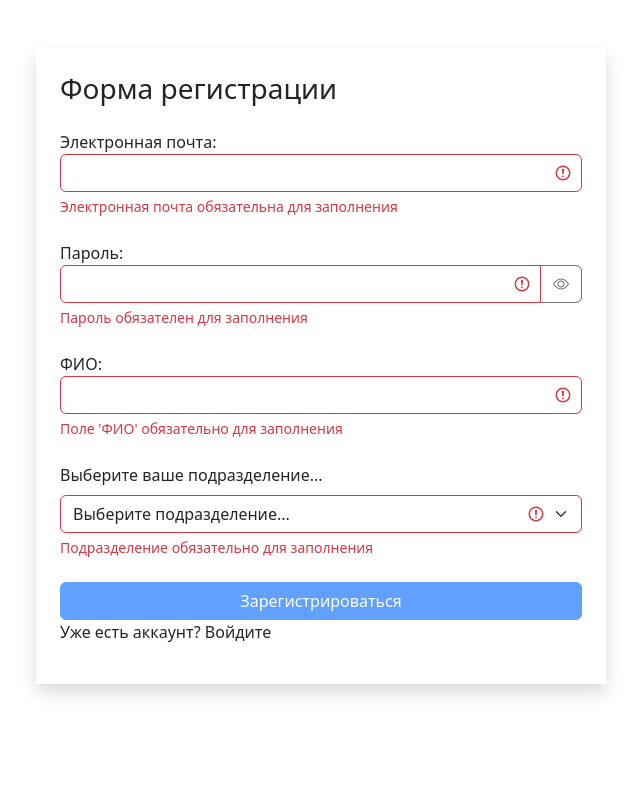
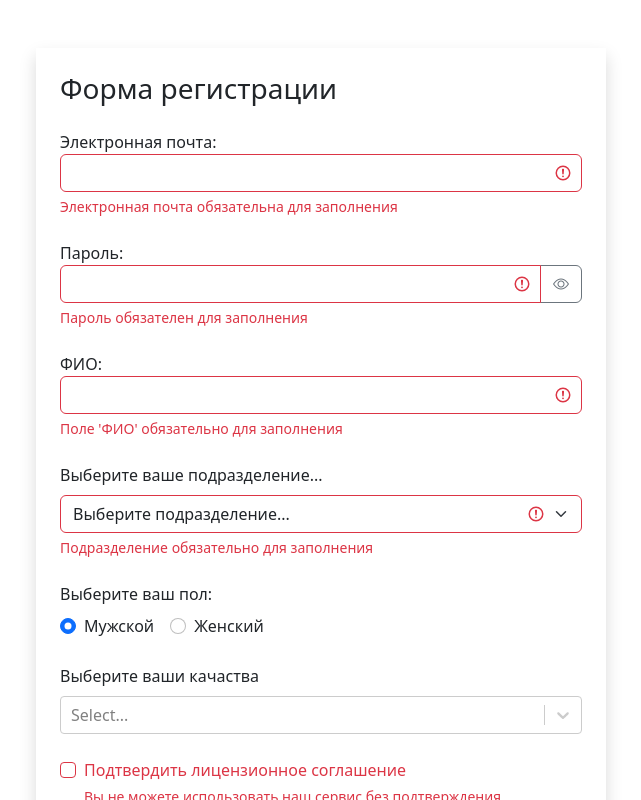
Before and after one commit to djbobah/testing, a React (Create React App) app: page /1 in a window 1280 px wide. Both pictures are taken after a click on the button "Зарегистрируйтесь". Shown: the top 800 px of the page, without its empty margins (319-960 px from the left). Built offline with nearby package versions, Linux system fonts and the light colour scheme.

Commit message:
checkbox done

```diff
--- a/package.json
+++ b/package.json
@@ -12,6 +12,7 @@
     "react-dom": "^18.2.0",
     "react-router-dom": "^6.9.0",
     "react-scripts": "5.0.1",
+    "react-select": "^5.7.0",
     "web-vitals": "^2.1.4"
   },
   "scripts": {
--- a/src/api/fake.api/departments.api.js
+++ b/src/api/fake.api/departments.api.js
@@ -1,14 +1,14 @@
 export const department = [
-  { id: "1", id_sl: "16-а00120", name: "Руководство" },
-  { id: "2", id_sl: "16-а00121", name: "Исполнители при руководстве" },
-  { id: "3", id_sl: "16-а00135", name: "Автотранспортный участок" },
-  { id: "4", id_sl: "16-а00129", name: "Хозяйственный участок" },
-  { id: "5", id_sl: "16-а00134", name: "Служба АиМО" },
-  { id: "6", id_sl: "16-а00132", name: "Служба по ЭГРС" },
-  { id: "7", id_sl: "16-а00133", name: "Служба ЭВС" },
-  { id: "8", id_sl: "16-а00131", name: "Служба ЗоК" },
-  { id: "9", id_sl: "16-а00130", name: "Служба ЛЭС" },
-  { id: "10", id_sl: "16-а00128", name: "Участок по ХР и МТС" },
+  { id: "1", name: "Руководство", comment: "16-а00120" },
+  { id: "2", name: "Исполнители при руководстве", comment: "16-а00121" },
+  { id: "3", name: "Автотранспортный участок", comment: "16-а00135" },
+  { id: "4", name: "Хозяйственный участок", comment: "16-а00129" },
+  { id: "5", name: "Служба АиМО", comment: "16-а00134" },
+  { id: "6", name: "Служба по ЭГРС", comment: "16-а00132" },
+  { id: "7", name: "Служба ЭВС", comment: "16-а00133" },
+  { id: "8", name: "Служба ЗоК", comment: "16-а00131" },
+  { id: "9", name: "Служба ЛЭС", comment: "16-а00130" },
+  { id: "10", name: "Участок по ХР и МТС", comment: "16-а00128" },
 ];
 const fetchAll = () =>
   new Promise((resolve) => {
--- /dev/null
+++ b/src/api/fake.api/qualities.api.js
@@ -0,0 +1,17 @@
+export const qualities = [
+  { id: "1", name: "Нудила" },
+  { id: "2", name: "Красавчик" },
+  { id: "3", name: "Смешной" },
+  { id: "4", name: "Тупой" },
+  { id: "5", name: "Злой" },
+];
+const fetchAll = () =>
+  new Promise((resolve) => {
+    window.setTimeout(function () {
+      resolve(qualities);
+    }, 2000);
+  });
+
+export default {
+  fetchAll,
+};
--- a/src/api/index.js
+++ b/src/api/index.js
@@ -1,7 +1,9 @@
 // import object from "./fake.api/object.api";
 import department from "./fake.api/departments.api";
+import qualities from "./fake.api/qualities.api";
 
 const API = {
   department,
+  qualities,
 };
 export default API;
--- /dev/null
+++ b/src/components/common/form/checkBoxField.jsx
@@ -0,0 +1,28 @@
+import React from "react";
+
+const CheckBoxField = ({ name, value, onChange, children, error }) => {
+  const handleChange = (params) => {
+    onChange({ name: name, value: !value });
+  };
+  const getInputClasses = () => {
+    return "form-check-input " + (error ? "is-invalid" : "");
+  };
+  return (
+    <div className="form-check mb-4">
+      <input
+        className={getInputClasses()}
+        type="checkbox"
+        value=""
+        id={name}
+        onChange={handleChange}
+        checked={value}
+      />
+      <label className="form-check-label" htmlFor={name}>
+        {children}
+      </label>
+      {error && <div className="invalid-feedback">{error}</div>}
+    </div>
+  );
+};
+
+export default CheckBoxField;
--- /dev/null
+++ b/src/components/common/form/multiSelectField.jsx
@@ -0,0 +1,35 @@
+import React from "react";
+import Select from "react-select";
+
+const MultiSelectField = ({ options, onChange, name, label }) => {
+  const optionsArray =
+    !Array.isArray(options) && typeof options === "object"
+      ? Object.keys(options).map((optionName) => ({
+          label: options[optionName].name,
+          value: options[optionName].id,
+        }))
+      : options.map((option) => ({
+          label: option.name,
+          value: option.id,
+        }));
+  const handleChange = (value) => {
+    onChange({ name: name, value });
+  };
+
+  return (
+    <div className="mb-4">
+      <label className="form-label">{label}</label>
+      <Select
+        isMulti
+        closeMenuOnSelect={false}
+        options={optionsArray}
+        className="basic-multi-select"
+        classNamePrefix="select"
+        onChange={handleChange}
+        name={name}
+      />
+    </div>
+  );
+};
+
+export default MultiSelectField;
--- /dev/null
+++ b/src/components/common/form/radioField.jsx
@@ -0,0 +1,38 @@
+import React from "react";
+
+const RadioField = ({ options, name, onChange, value, label }) => {
+  const handleChange = ({ target }) => {
+    onChange({ name: target.name, value: target.value });
+  };
+  return (
+    <div className="mb-4">
+      <label className="form-label">{label}</label>
+      <div>
+        {options.map((option) => (
+          <div
+            key={option.name + "_" + option.value}
+            className="form-check form-check-inline"
+          >
+            <input
+              className="form-check-input"
+              type="radio"
+              name={name}
+              id={option.name + "_" + option.value}
+              value={option.value}
+              checked={option.value === value}
+              onChange={handleChange}
+            />
+            <label
+              className="form-check-label"
+              htmlFor={option.name + "_" + option.value}
+            >
+              {option.name}
+            </label>
+          </div>
+        ))}
+      </div>
+    </div>
+  );
+};
+
+export default RadioField;
--- a/src/components/common/form/selectField.jsx
+++ b/src/components/common/form/selectField.jsx
@@ -19,17 +19,18 @@ const SelectField = ({
         }))
       : options;
 
+  const handleChange = ({ target }) => {
+    onChange({ name: target.name, value: target.value });
+  };
   return (
     <div className="mb-4">
-      <label htmlFor="validationCustom04" className="form-label">
-        {label}
-      </label>
+      <label className="form-label">{label}</label>
       <select
         value={value}
         className={getInputClasses()}
         id="validationCustom04"
         name="department"
-        onChange={onChange}
+        onChange={handleChange}
         // required
       >
         <option disabled value="">
--- a/src/components/common/form/textField.jsx
+++ b/src/components/common/form/textField.jsx
@@ -8,6 +8,10 @@ const TextField = ({ label, type, name, value, onChange, error }) => {
   const toggleShowPassword = () => {
     setShowPassword((prevState) => !prevState);
   };
+
+  const handleChange = ({ target }) => {
+    onChange({ name: target.name, value: target.value });
+  };
   return (
     <div className="mb-4">
       <label htmlFor={name}>{label}</label>
@@ -17,7 +21,7 @@ const TextField = ({ label, type, name, value, onChange, error }) => {
           id={name}
           name={name}
           value={value}
-          onChange={onChange}
+          onChange={handleChange}
           className={getInputClasses()}
         />
         {type === "password" && (
--- a/src/components/ui/loginForm.jsx
+++ b/src/components/ui/loginForm.jsx
@@ -1,12 +1,13 @@
 import React, { useState, useEffect } from "react";
 import TextField from "../common/form/textField";
 import { validator } from "../../utils/validator";
+import CheckBoxField from "../common/form/checkBoxField";
 
 const LoginForm = () => {
-  const [data, setData] = useState({ email: "", password: "" });
+  const [data, setData] = useState({ email: "", password: "", stayOn: false });
   const [errors, setErrors] = useState({});
 
-  const handleChange = ({ target }) => {
+  const handleChange = (target) => {
     setData((prevState) => ({ ...prevState, [target.name]: target.value }));
   };
 
@@ -66,6 +67,9 @@ const LoginForm = () => {
         onChange={handleChange}
         error={errors.password}
       />
+      <CheckBoxField value={data.stayOn} onChange={handleChange} name="stayOn">
+        Оставаться в системе
+      </CheckBoxField>
       <button
         type="submit"
         disabled={!isValid}
--- a/src/components/ui/registerForm.jsx
+++ b/src/components/ui/registerForm.jsx
@@ -3,6 +3,9 @@ import TextField from "../common/form/textField";
 import api from "../../api";
 import { validator } from "../../utils/validator";
 import SelectField from "../common/form/selectField";
+import RadioField from "../common/form/radioField";
+import MultiSelectField from "../common/form/multiSelectField";
+import CheckBoxField from "../common/form/checkBoxField";
 
 const RegisterForm = () => {
   const [data, setData] = useState({
@@ -10,19 +13,24 @@ const RegisterForm = () => {
     password: "",
     fio: "",
     department: "",
+    sex: "male",
+    qualities: [],
+    license: false,
   });
+  const [qualities, setQualities] = useState({});
   const [departments, setDepartments] = useState();
   const [errors, setErrors] = useState({});
 
   useEffect(() => {
     api.department.fetchAll().then((data) => setDepartments(data));
+    api.qualities.fetchAll().then((data) => setQualities(data));
   }, []);
 
   // useEffect(() => {
   //   console.log("departments", departments);
   // }, [departments]);
 
-  const handleChange = ({ target }) => {
+  const handleChange = (target) => {
     setData((prevState) => ({ ...prevState, [target.name]: target.value }));
   };
 
@@ -49,6 +57,12 @@ const RegisterForm = () => {
     },
     department: {
       isRequired: { message: "Подразделение обязательно для заполнения" },
+    },
+    license: {
+      isRequired: {
+        message:
+          "Вы не можете использовать наш сервис без подтверждения лицензионного соглашения",
+      },
     },
   };
 
@@ -103,6 +117,30 @@ const RegisterForm = () => {
         value={data.department}
         label="Выберите ваше подразделение..."
       />
+      <RadioField
+        options={[
+          { name: "Мужской", value: "male" },
+          { name: "Женский", value: "female" },
+        ]}
+        value={data.sex}
+        name="sex"
+        onChange={handleChange}
+        label="Выберите ваш пол:"
+      />
+      <MultiSelectField
+        options={qualities}
+        onChange={handleChange}
+        name="qualities"
+        label="Выберите ваши качаства"
+      />
+      <CheckBoxField
+        value={data.license}
+        onChange={handleChange}
+        name="license"
+        error={errors.license}
+      >
+        Подтвердить <a>лицензионное соглашение</a>
+      </CheckBoxField>
       <button
         type="submit"
         disabled={!isValid}
--- a/src/utils/validator.js
+++ b/src/utils/validator.js
@@ -3,9 +3,15 @@ export function validator(data, config) {
   function validate(validateMethod, data, config) {
     let statusValidate;
     switch (validateMethod) {
-      case "isRequired":
-        statusValidate = data.trim() === "";
+      case "isRequired": {
+        if (typeof data === "boolean") {
+          statusValidate = !data;
+        } else {
+          statusValidate = data.trim() === "";
+        }
+
         break;
+      }
       case "isEmail":
         const emailRegExp = /^\S+@\S+\.\S+$/g;
         statusValidate = !emailRegExp.test(data);
```
Also changed, not shown: 2 other files (tests, documents, lock files or other folders).
